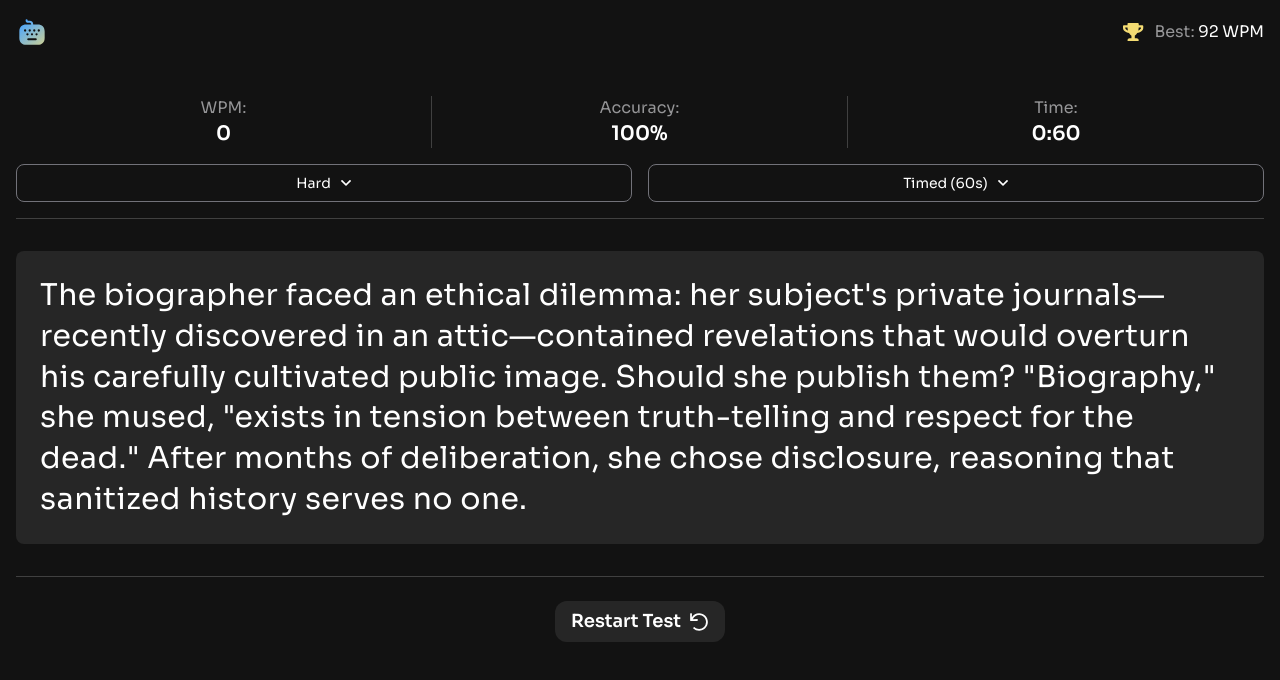
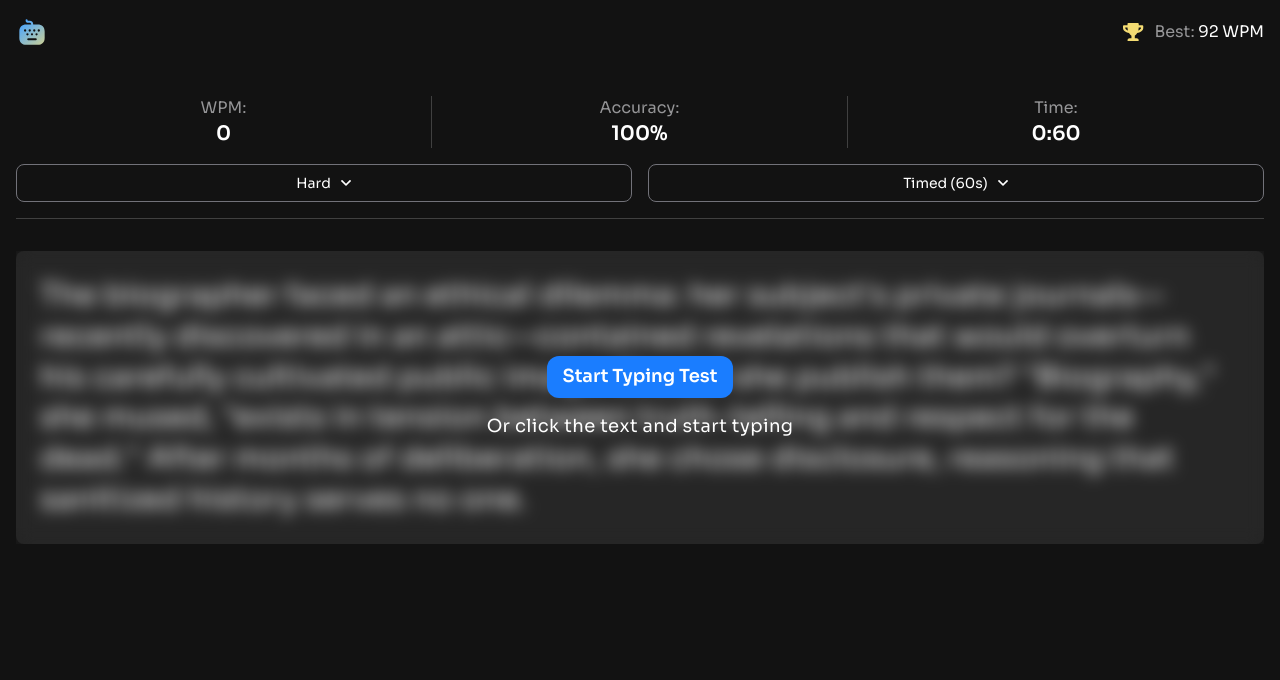
Before and after one commit to stephany247/typing-speed-test, a React app: page / in a window 1280 px wide. Shown: the top 680 px of the page. Built offline with nearby package versions, Linux system fonts and the light colour scheme; the HTML template or start-up script is replaced by a standard one.

Commit message:
feat: add not-started overlay for passage

```diff
--- a/src/App.tsx
+++ b/src/App.tsx
@@ -15,6 +15,7 @@ function App() {
   const [difficulty, setDifficulty] = useState<Difficulty>("hard");
   const [passage, setPassage] = useState<PassageType | null>(null);
   const [restart, setRestart] = useState(0);
+  const [hasStarted, setHasStarted] = useState(false);
 
   const restartTest = () => {
     setRestart((prev) => prev + 1);
@@ -24,13 +25,20 @@ function App() {
     const passages = data[difficulty];
     const random = passages[Math.floor(Math.random() * passages.length)];
     setPassage(random);
-  }, [difficulty]);
+    setHasStarted(false);
+  }, [difficulty, restart]);
 
   return (
     <>
       <Header />
       <Controls difficulty={difficulty} setDifficulty={setDifficulty} />
-      {passage && <Passage text={passage.text} onRestart={restartTest} />}
+      {passage && (
+        <Passage
+          text={passage.text}
+          onRestart={restartTest}
+          hasStarted={hasStarted}
+        />
+      )}
     </>
   );
 }
--- a/src/components/Passage.tsx
+++ b/src/components/Passage.tsx
@@ -1,22 +1,36 @@
 type PassageProps = {
   text: string;
   onRestart: () => void;
+  hasStarted?: boolean;
 };
 
-export default function Passage({ text, onRestart }: PassageProps) {
+export default function Passage({ text, onRestart, hasStarted }: PassageProps) {
   return (
-    <div className="mt-8">
-      <div className="my-8 rounded-lg bg-neutral-800 p-6 leading-relaxed">
+    <div className="mt-8 relative">
+      <div className="my-8 rounded-lg bg-neutral-800 p-6 leading-relaxed max-h-100 overflow-y-auto">
         <p className="text-3xl tracking-[0.4px] leading-[136%]">{text}</p>
       </div>
+
+      {hasStarted ? (
         <div className="pt-6 flex justify-center border-t border-neutral-700">
           <button
             onClick={onRestart}
             className="px-4 py-2.5 bg-neutral-800 rounded-xl inline-flex items-center justify-center gap-2 text-lg font-semibold leading-[1.2]"
           >
-          Restart Test <img src="/images/icon-restart.svg" alt="restart icon" />
+            Restart Test{" "}
+            <img src="/images/icon-restart.svg" alt="restart icon" />
           </button>
         </div>
+      ) : (
+        <div className="absolute inset-0 flex flex-col gap-4 items-center justify-center backdrop-blur-sm">
+          <button className="px-4 py-2.5 bg-blue-600 rounded-xl inline-flex items-center justify-center gap-2 text-lg font-semibold leading-[1.2]">
+            Start Typing Test
+          </button>
+          <p className="text-lg tracking-[0.4px] leading-[136%]">
+            Or click the text and start typing
+          </p>
+        </div>
+      )}
     </div>
   );
 }
```
Lines whose indentation alone changed are shown as unchanged.
